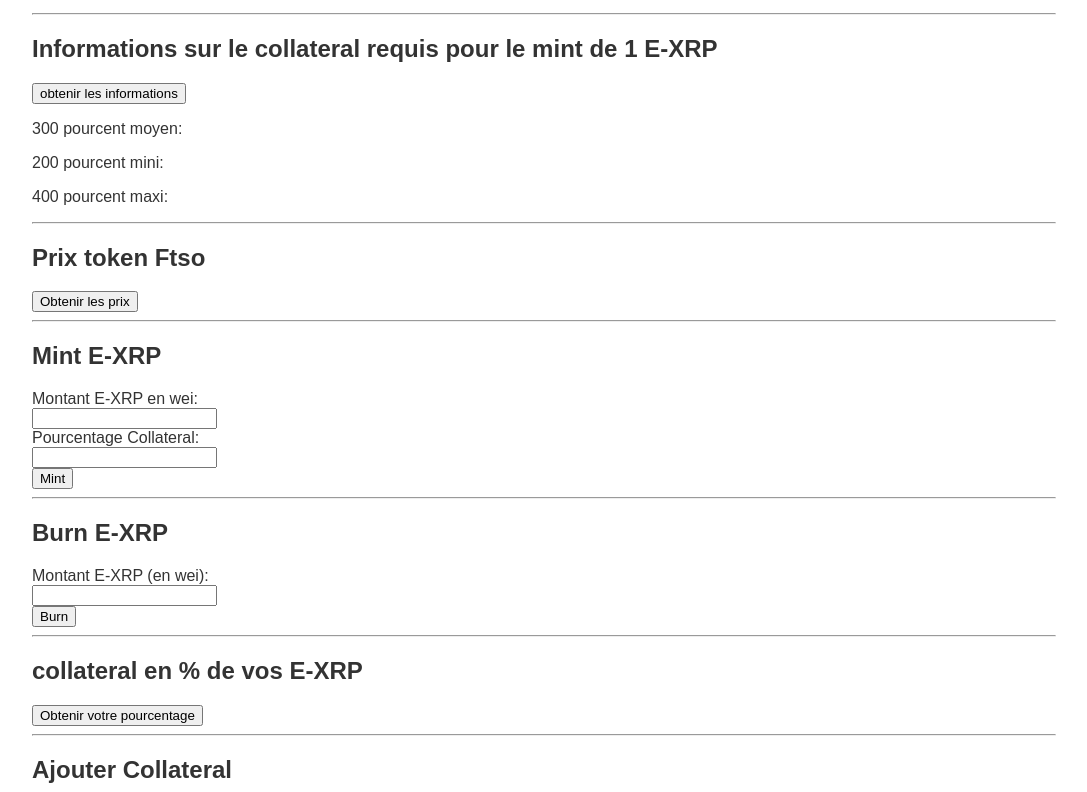
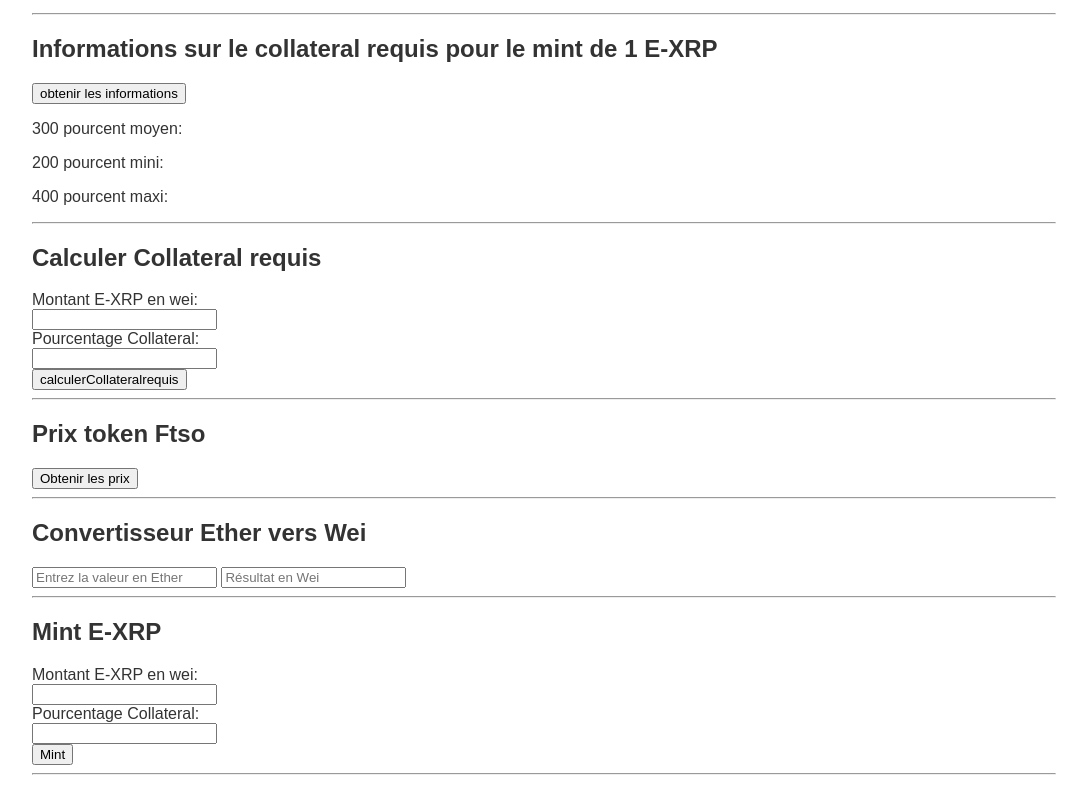
Before and after one commit to olimpikel/olimpikel.github.io, a plain HTML site: page exrp.html in a window 1280 px wide. Shown: the part 435-1227 px from the top of the page, without its empty margins (96-1183 px from the left). Drawn offline with Linux system fonts and the light colour scheme.

Commit message:
Update exrp.html

```diff
--- a/exrp.html
+++ b/exrp.html
@@ -82,10 +82,24 @@
     <p>400 pourcent maxi: <span id="collateralMaxEXRP"></span></p>
     </div>
        <hr>
+
+        <h2>Calculer Collateral requis</h2>
+    <label for="EXRPmontantenwei1">Montant E-XRP en wei:</label><br>
+    <input type="number" id="EXRPmontantenwei1" name="fxrpmontantenwei1"><br>
+    <label for="collateralpourcentage">Pourcentage Collateral:</label><br>
+    <input type="number" id="collateralpourcentage1" name="collateralpourcentage1"><br>
+    <button onclick="calculerCollateralrequis(document.getElementById('EXRPmontantenwei1').value, document.getElementById('collateralpourcentage1').value)">calculerCollateralrequis</button>
+        <div id="result5"></div>
+              <hr>
+
                <h2>Prix token Ftso</h2>
 <button onclick="getPrix()">Obtenir les prix</button>
 <div id="result1"></div>
 <hr>
+       <h2>Convertisseur Ether vers Wei</h1>
+    <input id="ether" type="text" placeholder="Entrez la valeur en Ether" oninput="convertEtherToWei()">
+    <input id="wei" type="text" placeholder="Résultat en Wei" readonly>
+    <hr>
         <h2>Mint E-XRP</h2>
     <label for="EXRPmontantenwei">Montant E-XRP en wei:</label><br>
     <input type="number" id="EXRPmontantenwei" name="fxrpmontantenwei"><br>
```
